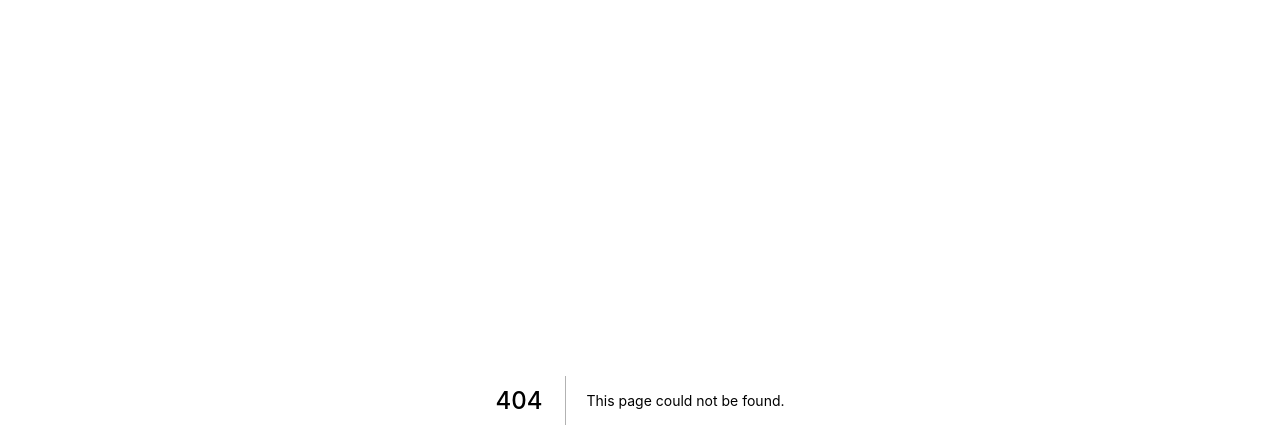
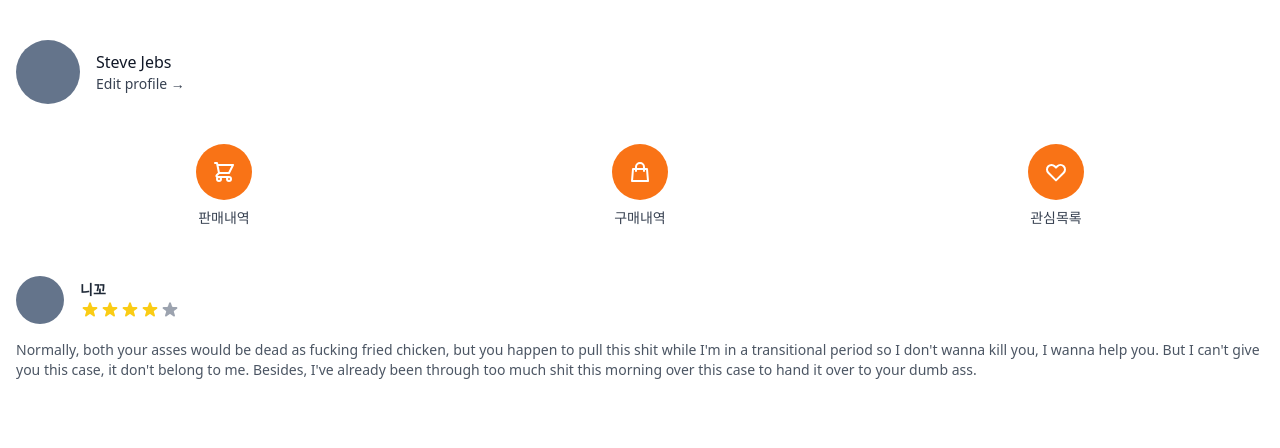
Before and after one commit to minhos3389/carrot-market, a Next.js app: page /profile in a window 1280 px wide. Before the commit this address had no page. Shown: the top 448 px of the page. Built offline with nearby package versions, Linux system fonts and the light colour scheme.

Commit message:
Add profile

```diff
--- /dev/null
+++ b/pages/profile.tsx
@@ -0,0 +1,147 @@
+import type { NextPage } from "next";
+
+const Profile: NextPage = () => {
+  return (
+    <div className="py-10 px-4">
+      <div className="flex items-center space-x-4">
+        <div className="w-16 h-16 bg-slate-500 rounded-full" />
+        <div className="flex flex-col">
+          <span className="font-medium text-gray-900">Steve Jebs</span>
+          <span className="text-sm text-gray-700">Edit profile &rarr;</span>
+        </div>
+      </div>
+      <div className="mt-10 flex justify-around">
+        <div className="flex flex-col items items-center">
+          <div className="w-14 h-14 text-white bg-orange-500 rounded-full flex items-center justify-center">
+            <svg
+              className="w-6 h-6"
+              fill="none"
+              stroke="currentColor"
+              viewBox="0 0 24 24"
+              xmlns="http://www.w3.org/2000/svg"
+            >
+              <path
+                strokeLinecap="round"
+                strokeLinejoin="round"
+                strokeWidth="2"
+                d="M3 3h2l.4 2M7 13h10l4-8H5.4M7 13L5.4 5M7 13l-2.293 2.293c-.63.63-.184 1.707.707 1.707H17m0 0a2 2 0 100 4 2 2 0 000-4zm-8 2a2 2 0 11-4 0 2 2 0 014 0z"
+              ></path>
+            </svg>
+          </div>
+          <span className="text-sm mt-2 font-medium text-gray-700">
+            판매내역
+          </span>
+        </div>
+        <div className="flex flex-col items items-center">
+          <div className="w-14 h-14 text-white bg-orange-500 rounded-full flex items-center justify-center">
+            <svg
+              className="w-6 h-6"
+              fill="none"
+              stroke="currentColor"
+              viewBox="0 0 24 24"
+              xmlns="http://www.w3.org/2000/svg"
+            >
+              <path
+                strokeLinecap="round"
+                strokeLinejoin="round"
+                strokeWidth="2"
+                d="M16 11V7a4 4 0 00-8 0v4M5 9h14l1 12H4L5 9z"
+              ></path>
+            </svg>
+          </div>
+          <span className="text-sm mt-2 font-medium text-gray-700">
+            구매내역
+          </span>
+        </div>
+        <div className="flex flex-col items items-center">
+          <div className="w-14 h-14 text-white bg-orange-500 rounded-full flex items-center justify-center">
+            <svg
+              className="w-6 h-6"
+              fill="none"
+              stroke="currentColor"
+              viewBox="0 0 24 24"
+              xmlns="http://www.w3.org/2000/svg"
+            >
+              <path
+                strokeLinecap="round"
+                strokeLinejoin="round"
+                strokeWidth="2"
+                d="M4.318 6.318a4.5 4.5 0 000 6.364L12 20.364l7.682-7.682a4.5 4.5 0 00-6.364-6.364L12 7.636l-1.318-1.318a4.5 4.5 0 00-6.364 0z"
+              ></path>
+            </svg>
+          </div>
+          <span className="text-sm mt-2 font-medium text-gray-700">
+            관심목록
+          </span>
+        </div>
+      </div>
+      <div className="mt-12">
+        <div className="flex space-x-4 items-center">
+          <div className="w-12 h-12 rounded-full bg-slate-500" />
+          <div>
+            <h4 className="text-sm font-bold text-gray-800">니꼬</h4>
+            <div className="flex items-center">
+              <svg
+                className="text-yellow-400 h-5 w-5"
+                xmlns="http://www.w3.org/2000/svg"
+                viewBox="0 0 20 20"
+                fill="currentColor"
+                aria-hidden="true"
+              >
+                <path d="M9.049 2.927c.3-.921 1.603-.921 1.902 0l1.07 3.292a1 1 0 00.95.69h3.462c.969 0 1.371 1.24.588 1.81l-2.8 2.034a1 1 0 00-.364 1.118l1.07 3.292c.3.921-.755 1.688-1.54 1.118l-2.8-2.034a1 1 0 00-1.175 0l-2.8 2.034c-.784.57-1.838-.197-1.539-1.118l1.07-3.292a1 1 0 00-.364-1.118L2.98 8.72c-.783-.57-.38-1.81.588-1.81h3.461a1 1 0 00.951-.69l1.07-3.292z" />
+              </svg>
+              <svg
+                className="text-yellow-400 h-5 w-5"
+                xmlns="http://www.w3.org/2000/svg"
+                viewBox="0 0 20 20"
+                fill="currentColor"
+                aria-hidden="true"
+              >
+                <path d="M9.049 2.927c.3-.921 1.603-.921 1.902 0l1.07 3.292a1 1 0 00.95.69h3.462c.969 0 1.371 1.24.588 1.81l-2.8 2.034a1 1 0 00-.364 1.118l1.07 3.292c.3.921-.755 1.688-1.54 1.118l-2.8-2.034a1 1 0 00-1.175 0l-2.8 2.034c-.784.57-1.838-.197-1.539-1.118l1.07-3.292a1 1 0 00-.364-1.118L2.98 8.72c-.783-.57-.38-1.81.588-1.81h3.461a1 1 0 00.951-.69l1.07-3.292z" />
+              </svg>
+              <svg
+                className="text-yellow-400 h-5 w-5"
+                xmlns="http://www.w3.org/2000/svg"
+                viewBox="0 0 20 20"
+                fill="currentColor"
+                aria-hidden="true"
+              >
+                <path d="M9.049 2.927c.3-.921 1.603-.921 1.902 0l1.07 3.292a1 1 0 00.95.69h3.462c.969 0 1.371 1.24.588 1.81l-2.8 2.034a1 1 0 00-.364 1.118l1.07 3.292c.3.921-.755 1.688-1.54 1.118l-2.8-2.034a1 1 0 00-1.175 0l-2.8 2.034c-.784.57-1.838-.197-1.539-1.118l1.07-3.292a1 1 0 00-.364-1.118L2.98 8.72c-.783-.57-.38-1.81.588-1.81h3.461a1 1 0 00.951-.69l1.07-3.292z" />
+              </svg>
+              <svg
+                className="text-yellow-400 h-5 w-5"
+                xmlns="http://www.w3.org/2000/svg"
+                viewBox="0 0 20 20"
+                fill="currentColor"
+                aria-hidden="true"
+              >
+                <path d="M9.049 2.927c.3-.921 1.603-.921 1.902 0l1.07 3.292a1 1 0 00.95.69h3.462c.969 0 1.371 1.24.588 1.81l-2.8 2.034a1 1 0 00-.364 1.118l1.07 3.292c.3.921-.755 1.688-1.54 1.118l-2.8-2.034a1 1 0 00-1.175 0l-2.8 2.034c-.784.57-1.838-.197-1.539-1.118l1.07-3.292a1 1 0 00-.364-1.118L2.98 8.72c-.783-.57-.38-1.81.588-1.81h3.461a1 1 0 00.951-.69l1.07-3.292z" />
+              </svg>
+              <svg
+                className="text-gray-400 h-5 w-5"
+                xmlns="http://www.w3.org/2000/svg"
+                viewBox="0 0 20 20"
+                fill="currentColor"
+                aria-hidden="true"
+              >
+                <path d="M9.049 2.927c.3-.921 1.603-.921 1.902 0l1.07 3.292a1 1 0 00.95.69h3.462c.969 0 1.371 1.24.588 1.81l-2.8 2.034a1 1 0 00-.364 1.118l1.07 3.292c.3.921-.755 1.688-1.54 1.118l-2.8-2.034a1 1 0 00-1.175 0l-2.8 2.034c-.784.57-1.838-.197-1.539-1.118l1.07-3.292a1 1 0 00-.364-1.118L2.98 8.72c-.783-.57-.38-1.81.588-1.81h3.461a1 1 0 00.951-.69l1.07-3.292z" />
+              </svg>
+            </div>
+          </div>
+        </div>
+        <div className="mt-4 text-gray-600 text-sm">
+          <p>
+            Normally, both your asses would be dead as fucking fried chicken,
+            but you happen to pull this shit while I&apos;m in a transitional
+            period so I don&apos;t wanna kill you, I wanna help you. But I
+            can&apos;t give you this case, it don&apos;t belong to me. Besides,
+            I&apos;ve already been through too much shit this morning over this
+            case to hand it over to your dumb ass.
+          </p>
+        </div>
+      </div>
+    </div>
+  );
+};
+
+export default Profile;
```
